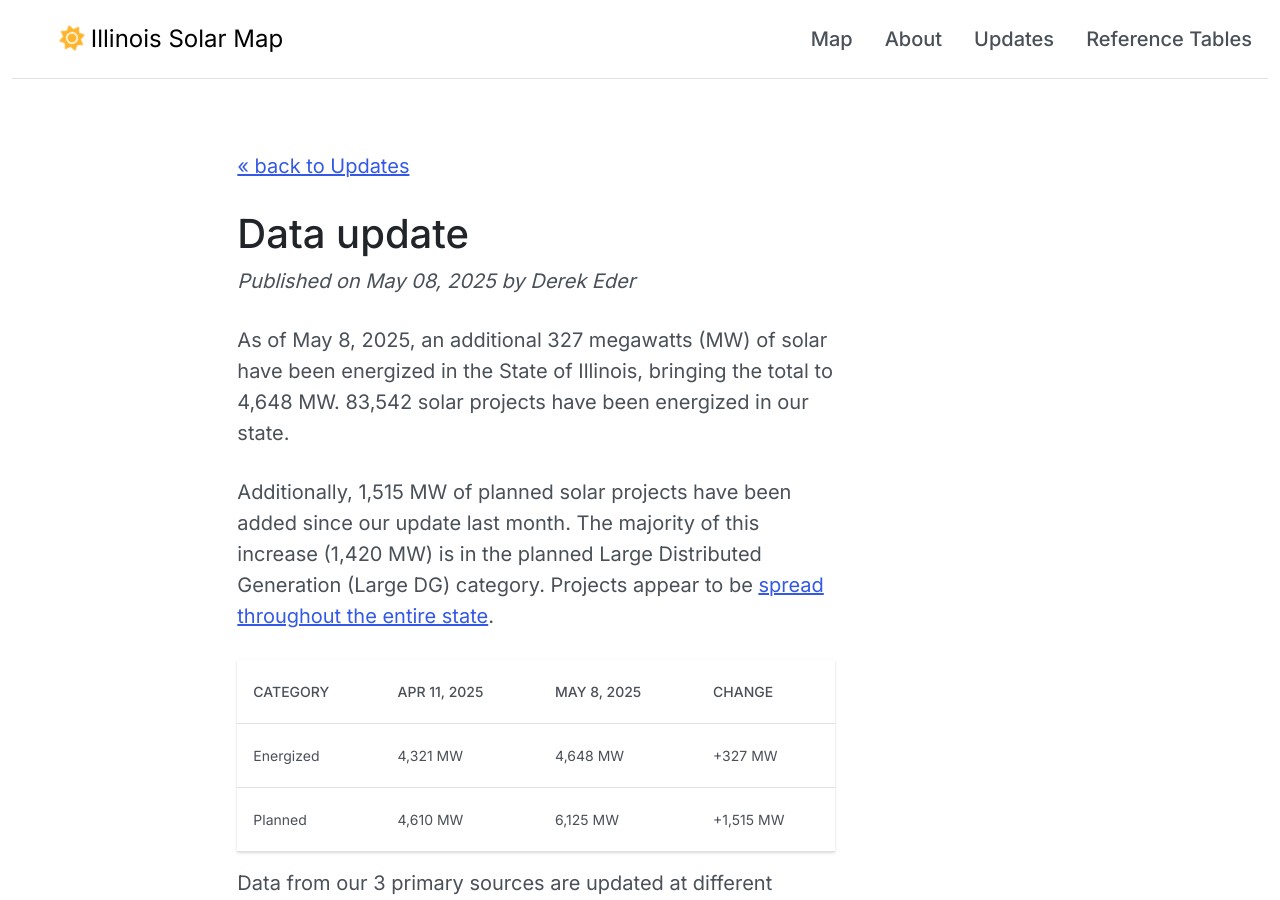
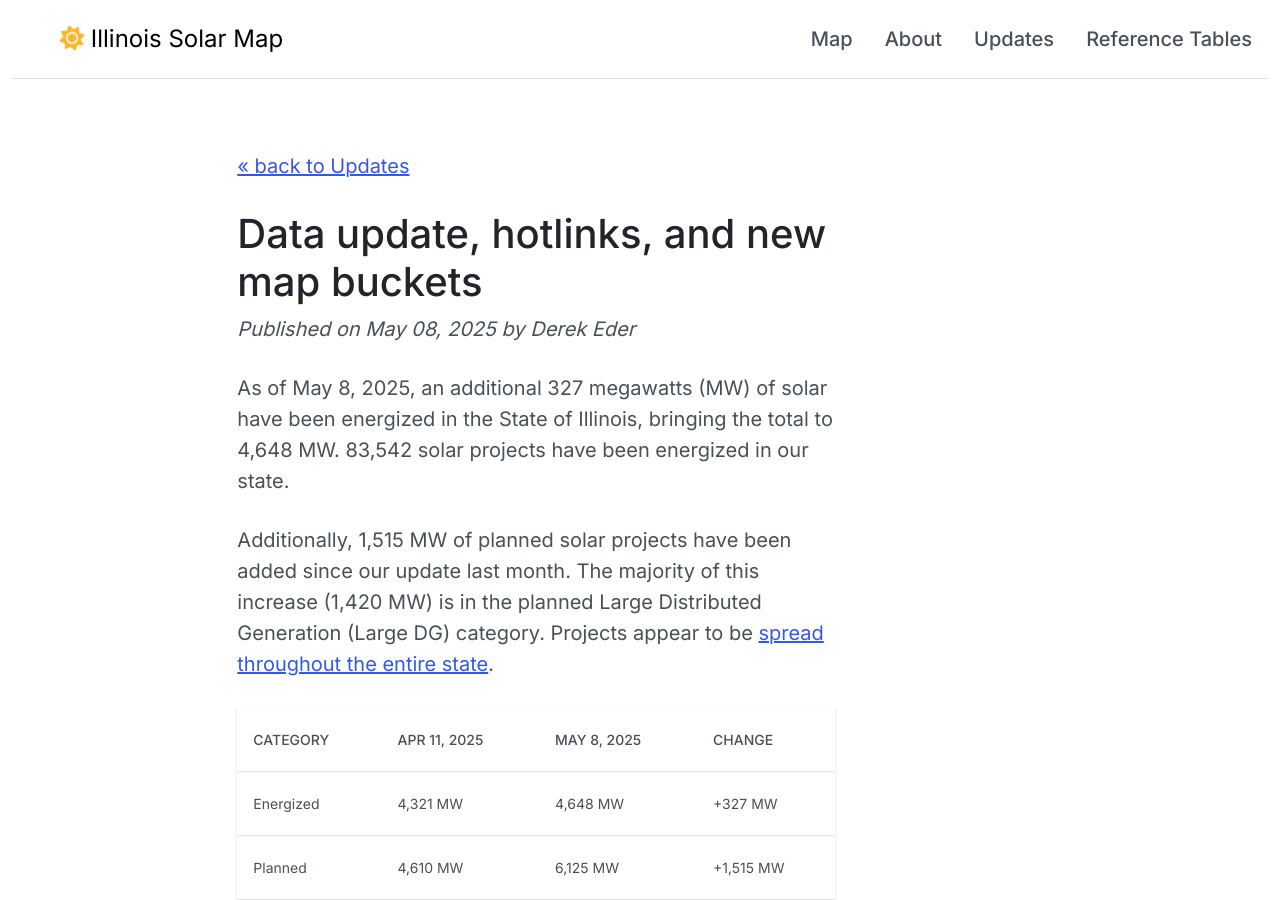
Before and after one commit to chihacknight/il-solar-map, a Jekyll site: the page built from _posts/2025-05-08-data-update-2025-may.md, in a window 1280 px wide and 900 px high. Built offline with Jekyll 4.4.1, drawn with Linux system fonts in a browser that asks for light colours; nearby versions of some CDN libraries.

Commit message:
post title update

```diff
--- a/_posts/2025-05-08-data-update-2025-may.md
+++ b/_posts/2025-05-08-data-update-2025-may.md
@@ -2,7 +2,7 @@
 layout: update
 categories:
   - update
-title: "Data update"
+title: "Data update, hotlinks, and new map buckets"
 description: "As of May 8, 2025, an additional 327 megawatts (MW) of solar have been energized in the State of Illinois, bringing the total to 4,648 MW. 83,542 solar projects have been energized in our state."
 image: "/images/updates/2025-bucket-sizes.png"
 author: "Derek Eder"
```
